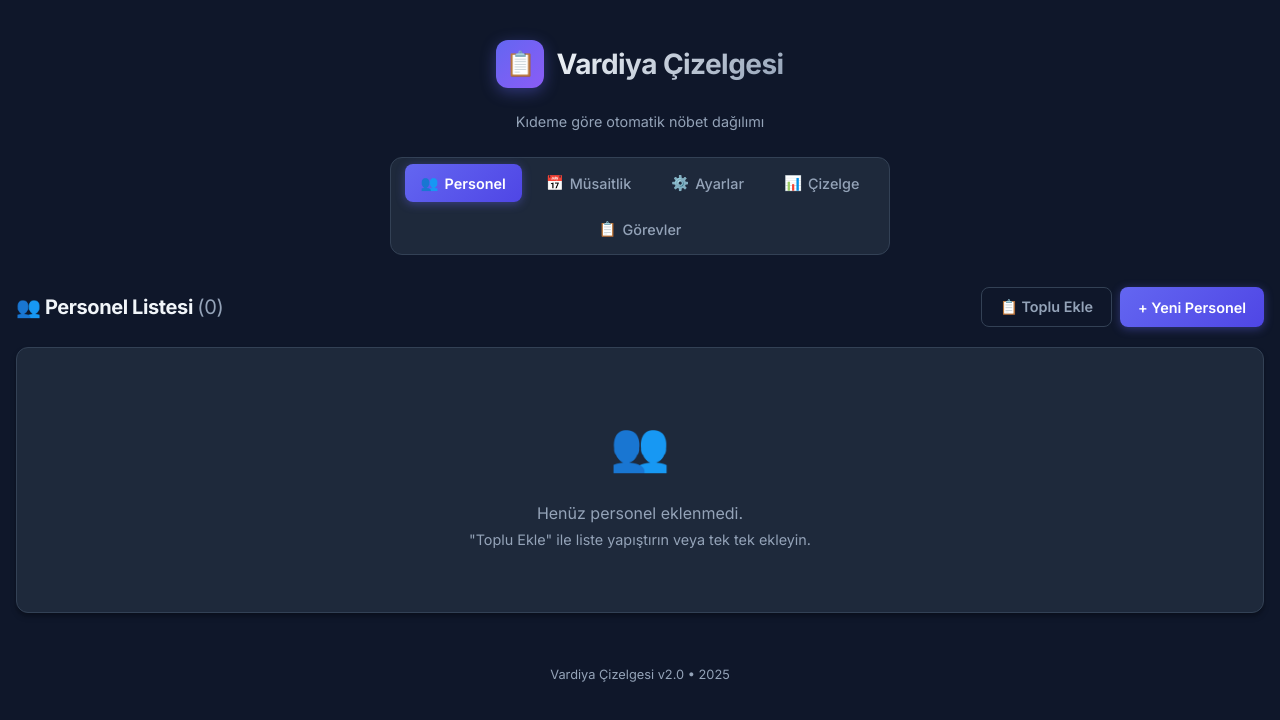
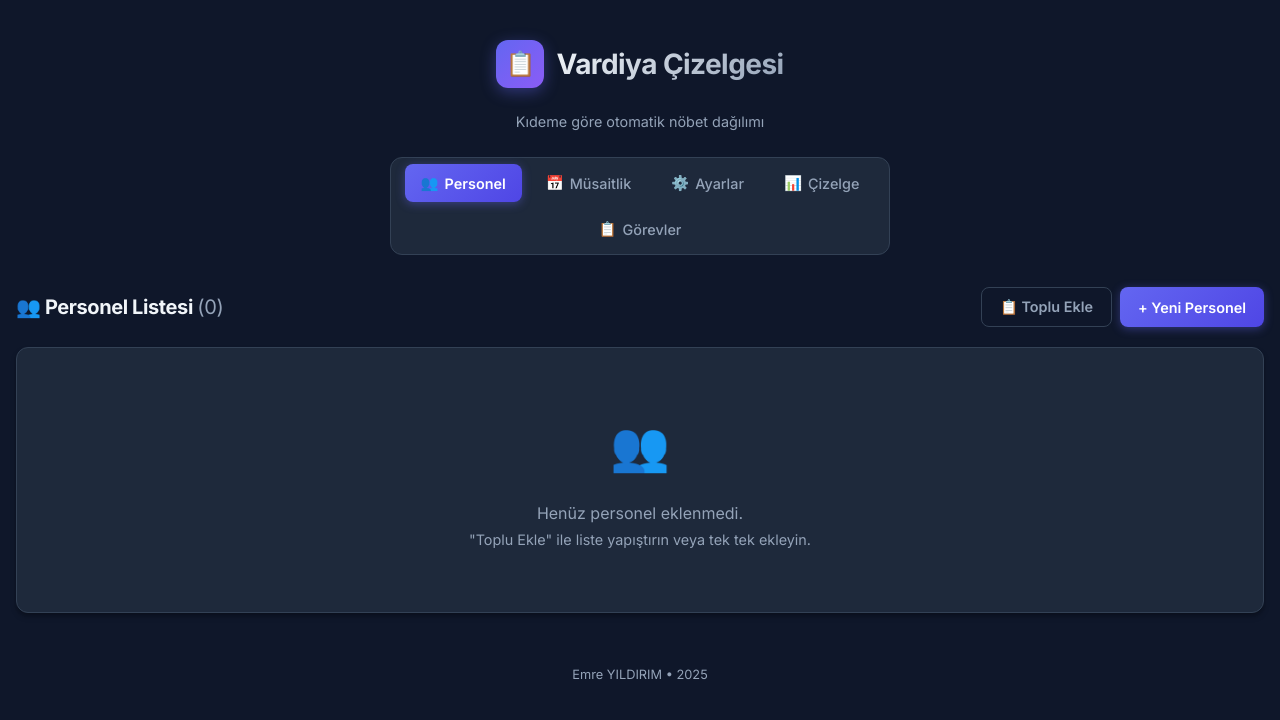
Before and after one commit to alanya-lab/nobetv1, a React (Vite) app: page / in a window 1280 px wide. Shown: the top 720 px of the page. Built offline with nearby package versions, Linux system fonts and the light colour scheme.

Commit message:
Update App.jsx

```diff
--- a/src/App.jsx
+++ b/src/App.jsx
@@ -332,7 +332,7 @@ function App() {
                 fontSize: '0.8rem'
             }}>
                 <p style={{ margin: 0 }}>
-                    Vardiya Çizelgesi v2.0 • {new Date().getFullYear()}
+                    Emre YILDIRIM • {new Date().getFullYear()}
                 </p>
             </footer>
         </div>
```
